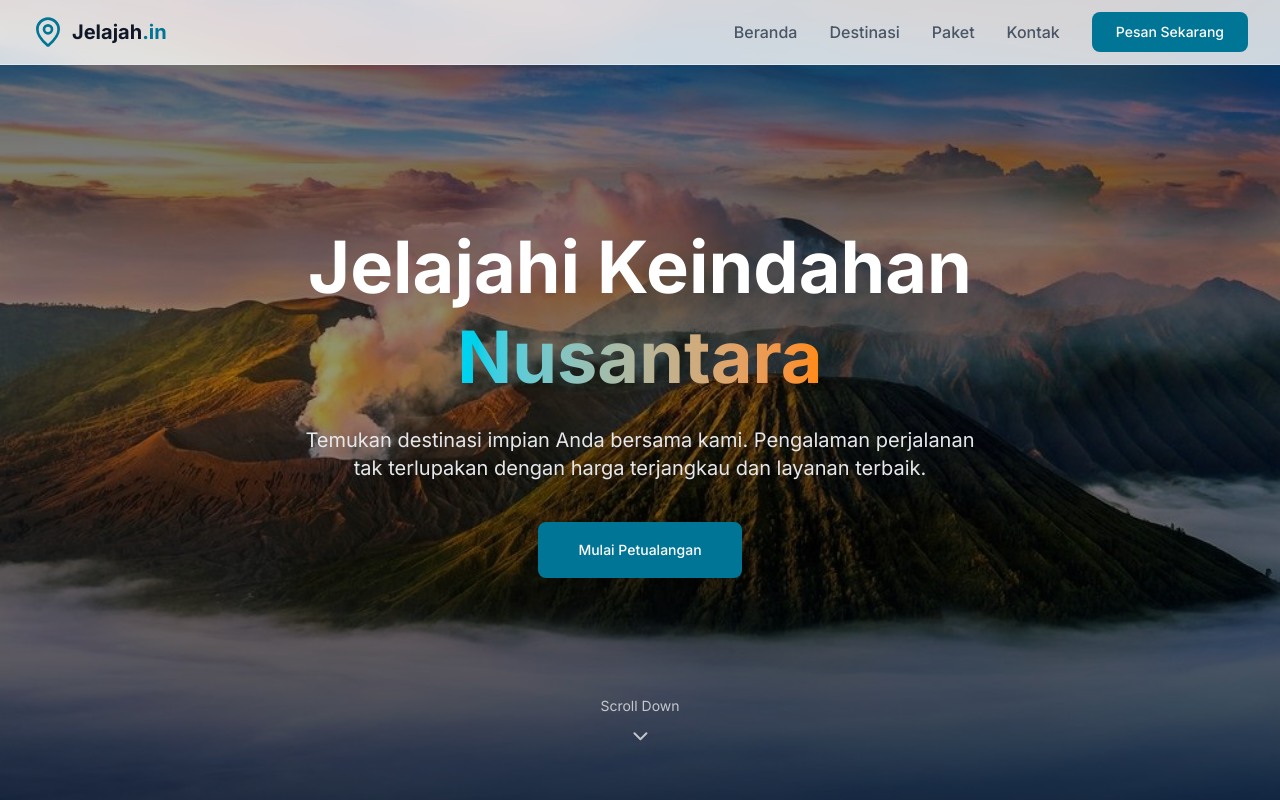
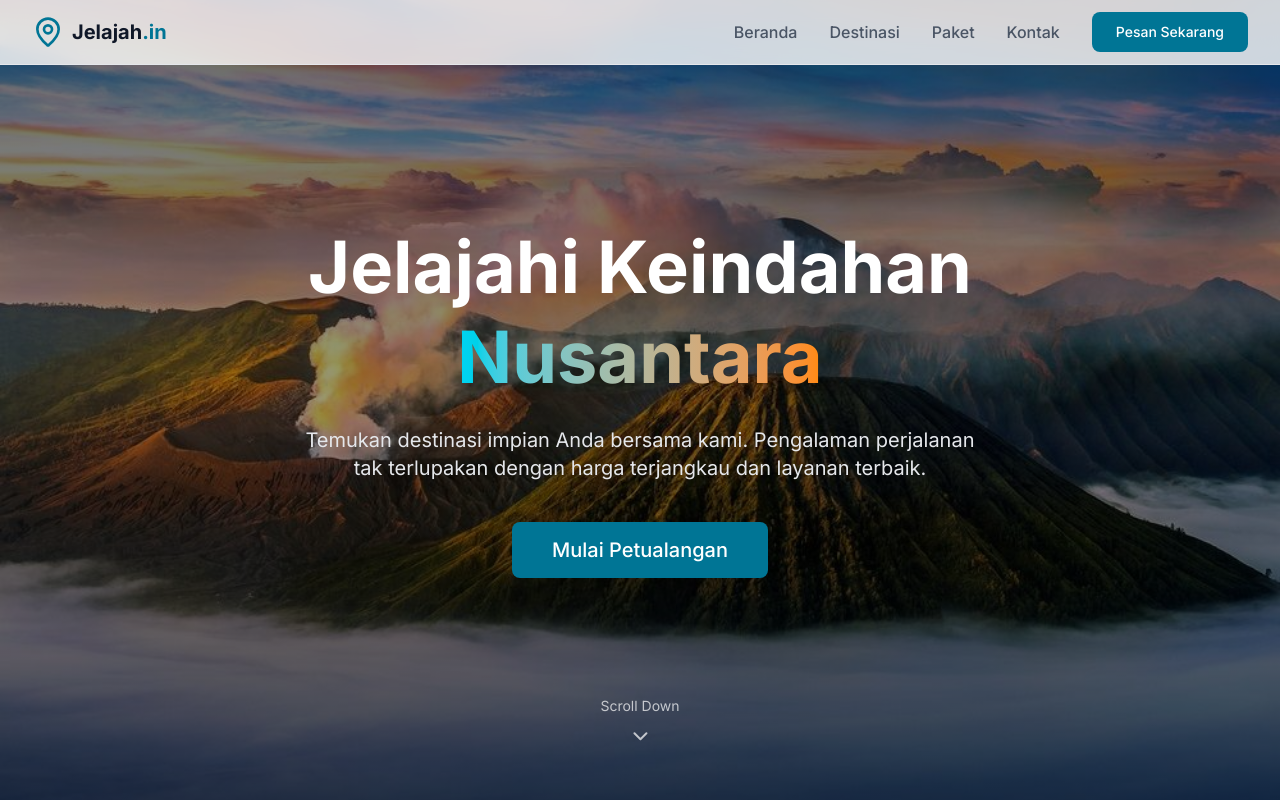
Before and after one commit to HafidzThufail22/Jelajah-in, a React (Vite) app: page / in a window 1280 px wide. Shown: the top 800 px of the page. Built offline with nearby package versions, Linux system fonts and the light colour scheme.

Commit message:
update text zsize in button

```diff
--- a/src/components/sections/Hero.jsx
+++ b/src/components/sections/Hero.jsx
@@ -64,7 +64,7 @@ export function Hero() {
             data-aos="fade-up"
             data-aos-delay="200"
           >
-            <Button variant="secondary" size="xl" asChild>
+            <Button variant="secondary" size="xl" asChild className="text-xl">
               <a href="#pesan">Mulai Petualangan</a>
             </Button>
           </div>
```
